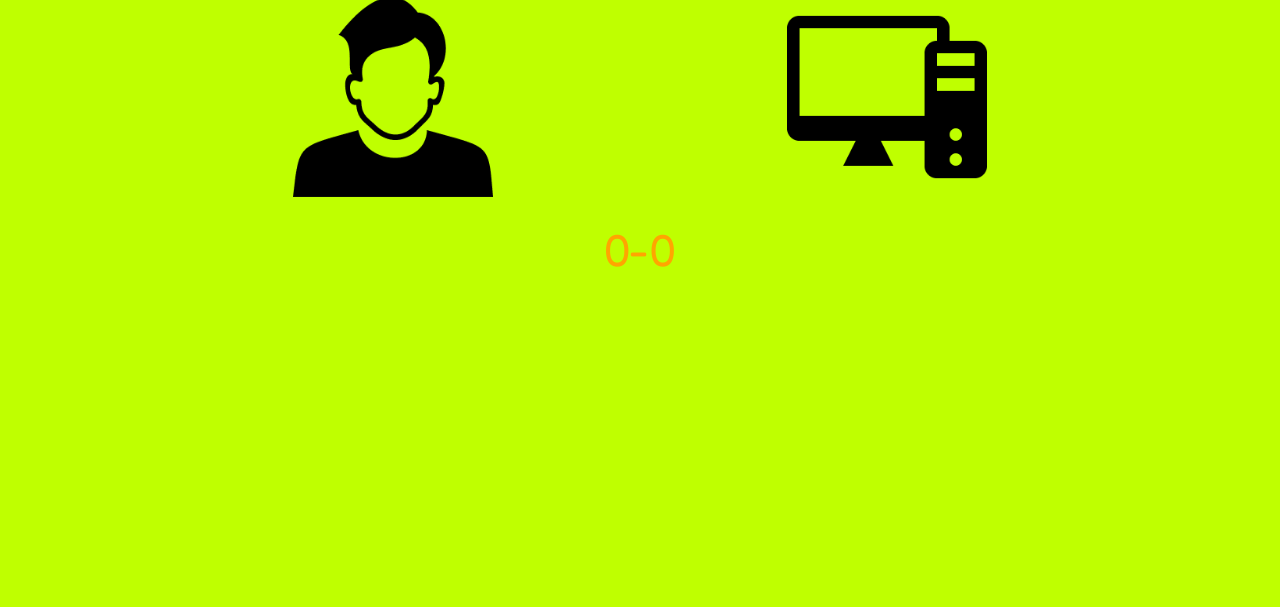
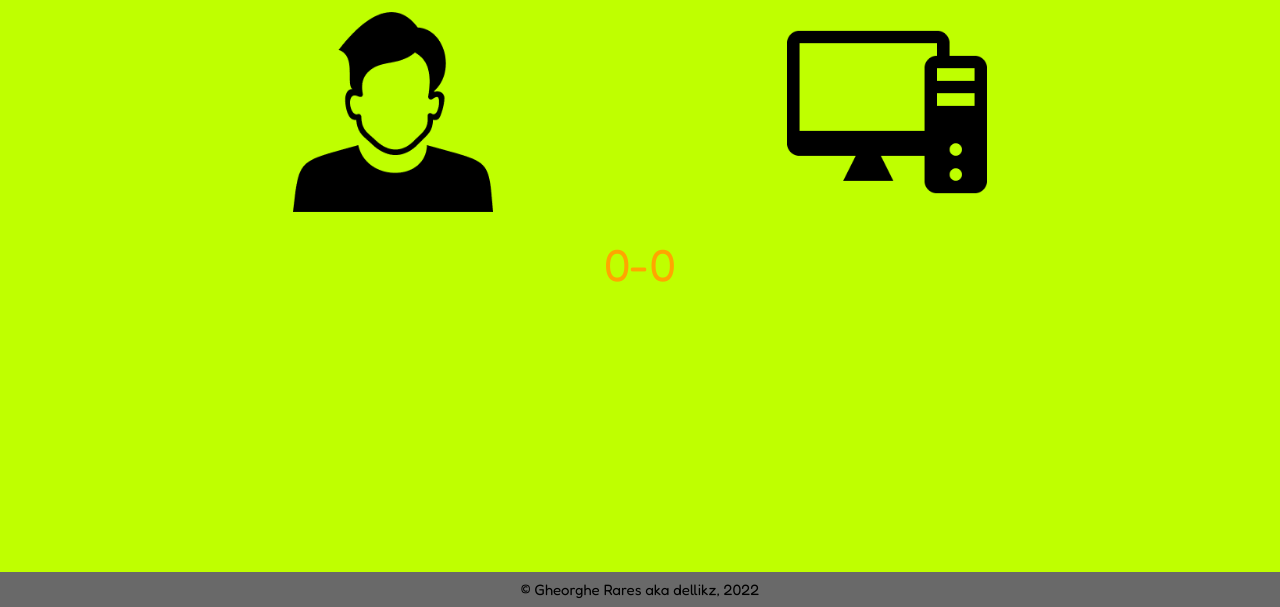
Before and after one commit to dellikZ/rockPaperScissors, a plain HTML site: page index.html in a window 1280 px wide. Shown: the part 540-1147 px from the top of the page. Before the commit the page ends 1097 px from the top, so only its background shows below. Drawn offline with Linux system fonts and the light colour scheme.

Commit message:
fixed typos in index.html

```diff
--- a/index.html
+++ b/index.html
@@ -9,7 +9,7 @@
     <link rel="preconnect" href="https://fonts.gstatic.com" crossorigin>
     <link href="https://fonts.googleapis.com/css2?family=Fredoka&family=Roboto:wght@300&display=swap" rel="stylesheet">
     <script src="script.js" defer></script>
-    <title>Document</title>
+    <title>RPA Project</title>
 </head>
 <body>
     <header class="typewriter">
@@ -48,6 +48,7 @@
     <div id="result" class="result">
         <p id="para" class="para"></p>
     </div>
+    <footer> &copy; Gheorghe Rares aka dellikz, 2022</footer>
 
 </body>
 </html>
--- a/script.js
+++ b/script.js
@@ -95,10 +95,7 @@ let fullGame = () => {
                 btnSection.innerHTML = newContent;
                 playAgain();
             }
-            if(computerScore == 5 || playerScore == 5) {
-                btn.removeEventListener('click', getChoice);
-                return;
-            }
+
             return;
         });
     });
--- a/style.css
+++ b/style.css
@@ -108,6 +108,17 @@ input, select {
 body {
     font-family: 'Fredoka', arial, sans-serif;
     background-color: #bfff00;
+    min-height: 100vh;
+    display: flex;
+    flex-direction: column;
+}
+
+footer{
+    margin-top: auto;
+    text-align: center;
+    background-color: #696969;
+    padding: 10px;
+    font-size: 15px;
 }
 
 .buttons-section {
```
